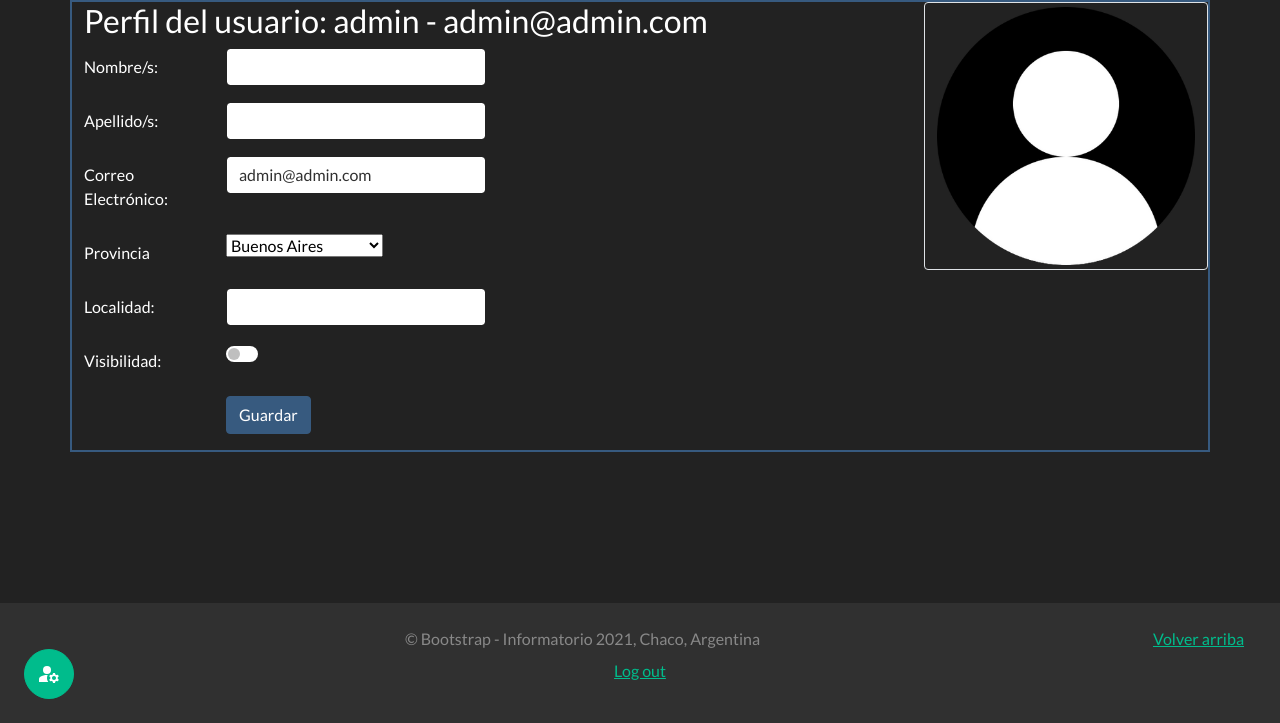
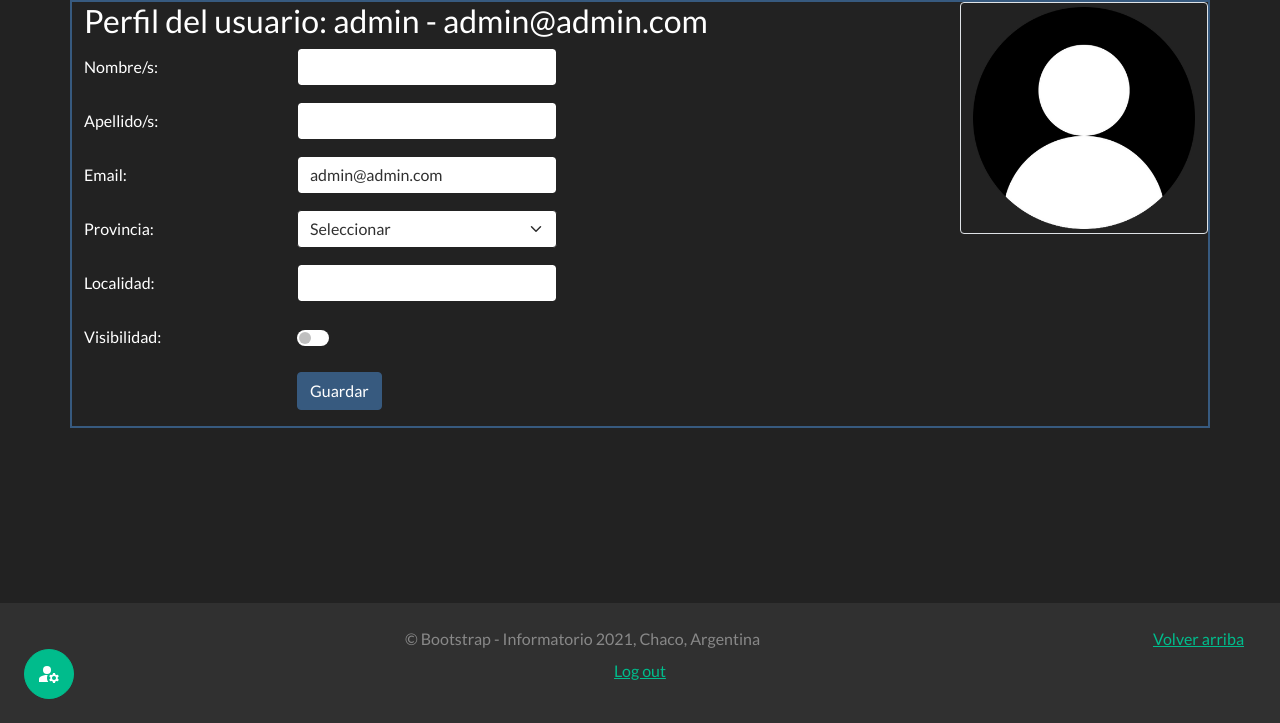
Before and after one commit to Enzostik/Proyecto_InfoCh2021, a Django app: page /profile/ in a window 1280 px wide. Shown: the part 77-800 px from the top of the page. Run offline with Django 3.2, Linux system fonts and the light colour scheme; a user stored in the database is signed in; data comes from the database, SQL or seed files in the repository; some libraries are stand-ins or nearby versions.

Commit message:
Arreglos archivos profile.html

```diff
--- a/templates/user/profile.html
+++ b/templates/user/profile.html
@@ -13,55 +13,66 @@
         <!--            <li class="list-group-item"><b>{{u.username}}</b> - {{u.email}}</li>-->
         <!--        {% endfor %}-->
         <!--    </div>-->
-            <form method="POST">
+            <form method="POST" action={% url 'profile' %}>
               {% csrf_token %}
                   <div class="row mb-3">
-                    <label for="name" class="col-sm-2 col-form-label">Nombre/s:</label>
+                    <label for="name" class="col-sm-3 col-form-label">Nombre/s:</label>
                     <div class="col-sm-4">
                       <input type="text" class="form-control" name="{{form.nombre.html_name }}" id="name" value="{{user.first_name}}" required>
                     </div>
                   </div>
                   <div class="row mb-3">
-                    <label for="lastname" class="col-sm-2 col-form-label">Apellido/s:</label>
+                    <label for="lastname" class="col-sm-3 col-form-label">Apellido/s:</label>
                     <div class="col-sm-4">
                       <input type="text" class="form-control" name="{{form.apellido.html_name}}" id="lastname" value="{{user.last_name}}" required>
                     </div>
                   </div>
                 <div class="row mb-3">
-                    <label for="email" class="col-sm-2 col-form-label">Correo Electrónico:</label>
+                    <label for="email" class="col-sm-3 col-form-label">Email:</label>
                     <div class="col-sm-4">
                       <input type="email" class="form-control" name="{{form.correo.html_name}}" id="email" value="{{user.email}}" required>
                     </div>
                 </div>
                 <div class="row mb-3">
-                    <label for="idprovincia" class="col-sm-2 col-form-label">Provincia</label>
+                    <label for="idprovincia" class="col-sm-3 col-form-label">Provincia:</label>
                     <div class="col-sm-4">
-                        {{form.provincia}}
+                        <select id="idprovincia" class="form-select" name="{{form.provincia.html_name}}">
+                            {% if user.perfilusuario.provincia %}
+                                <option>{{user.perfilusuario.provincia}}</option>
+                            {% else %}
+                                <option>Seleccionar</option>
+                            {% endif %}
+
+                            {% for data in form.provincia %}
+                                <option value="{{data}}"></option>
+                            {% endfor %}
+                        </select>
+<!--                        {{form.provincia}}-->
                     </div>
                 </div>
                 <div class="row mb-3">
-                    <label for="localidad" class="col-sm-2 col-form-label">Localidad:</label>
+                    <label for="localidad" class="col-sm-3 col-form-label">Localidad:</label>
                     <div class="col-sm-4">
                         <input type="text" class="form-control" name="{{form.localidad.html_name}}" id="localidad" value="{{user.perfilusuario.localidad}}" required>
                     </div>
                 </div>
                 <div class="row mb-3">
-                    <label for="idvisibilidad" class="col-sm-2 col-form-label">Visibilidad:</label>
+                    <label for="idvisibilidad" class="col-sm-3 col-form-label">Visibilidad:</label>
                     <div class="col-sm-4">
-                        <div class="form-check form-check-inline form-switch">
+                        <div class="form-check form-check-inline form-switch mt-2">
                             <input type="checkbox" class="form-check-input" name="{{form.visibilidad.html_name}}" value="Visible" id='idvisibilidad' {% if user.perfilusuario.visibilidad_perfil %}checked{% endif %}>
                         </div>
                     </div>
                 </div>
                 <div class="row mb-3">
-                    <label class="col-sm-2 col-form-label"></label>
+                    <label class="col-sm-3 col-form-label"></label>
                     <div class="col-sm-4">
                         <button type="submit" class="btn btn-primary">Guardar</button>
                     </div>
                 </div>
             </form>
         </div>
-        <div class="col-sm-3">
+        <div class="col-sm-3 ps-5">
             <div class="row mb-3">
                 <img src="{% static 'img/user.png' %}" class="img-thumbnail rounded float-end" width="200" height="200" alt="">
             </div>
```
